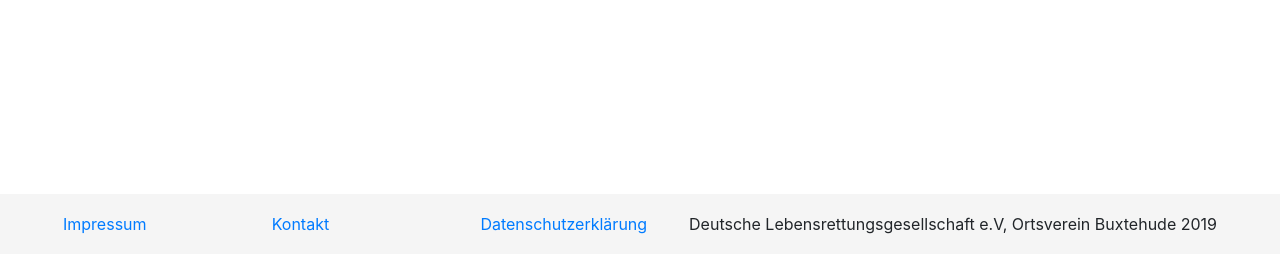
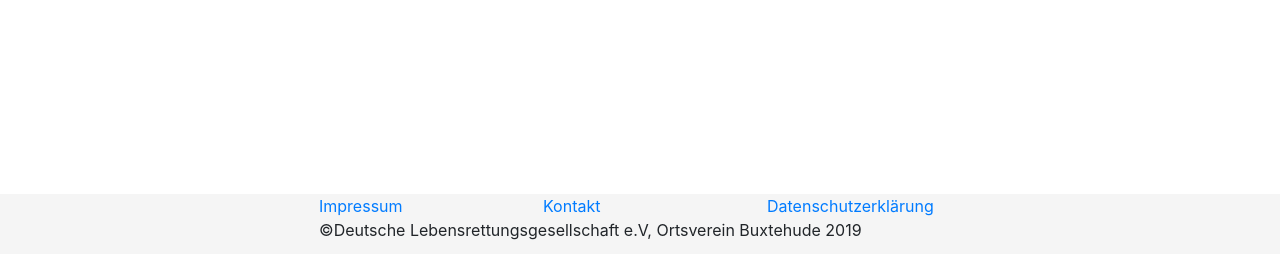
Before and after one commit to Jupp56/OPER, a PHP site: page / in a window 1280 px wide. Shown: the part 546-800 px from the top of the page. Run offline with PHP 8.4, Linux system fonts and the light colour scheme.

Commit message:
footer adjustments

```diff
--- a/footer.php
+++ b/footer.php
@@ -3,7 +3,7 @@
         <div class="col"><a href="impressum.html">Impressum</a></div>
         <div class="col"><a href="impressum.html#kontakt">Kontakt</a></div>
         <div class="col"><a href="impressum.html">Datenschutzerklärung</a></div>
-        <div class="col-auto">Deutsche Lebensrettungsgesellschaft e.V, Ortsverein Buxtehude 2019</div>
+        <div class="col-auto">&#169;Deutsche Lebensrettungsgesellschaft e.V, Ortsverein Buxtehude 2019</div>
     </div>
 </footer>
 </body>
--- a/styles.css
+++ b/styles.css
@@ -36,8 +36,9 @@ footer {
     position: absolute;
     bottom: 0;
     width: 100%;
+    padding-left: 20%;
+    padding-right: 20%;
     height: 60px;
-    line-height: 60px;
 }
 
 .footer-general {
```
